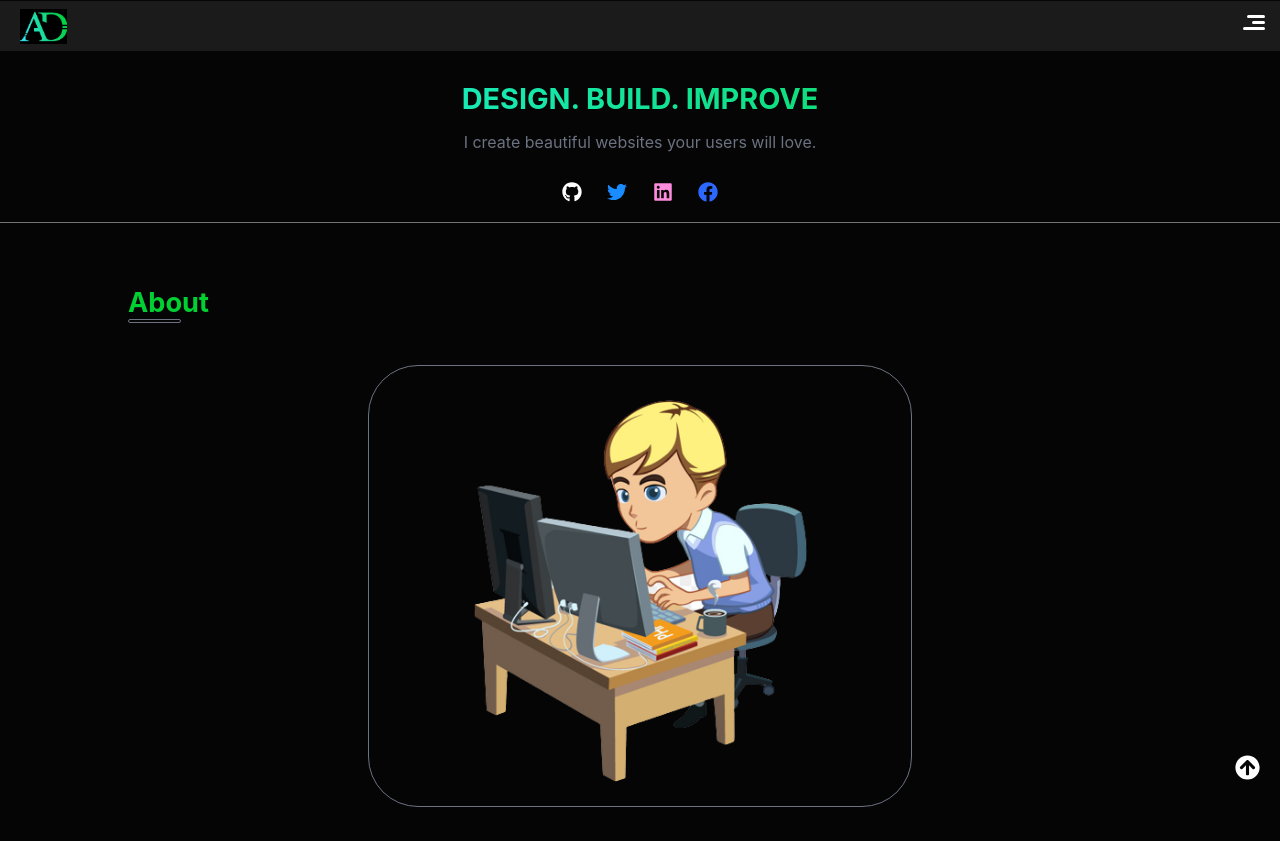
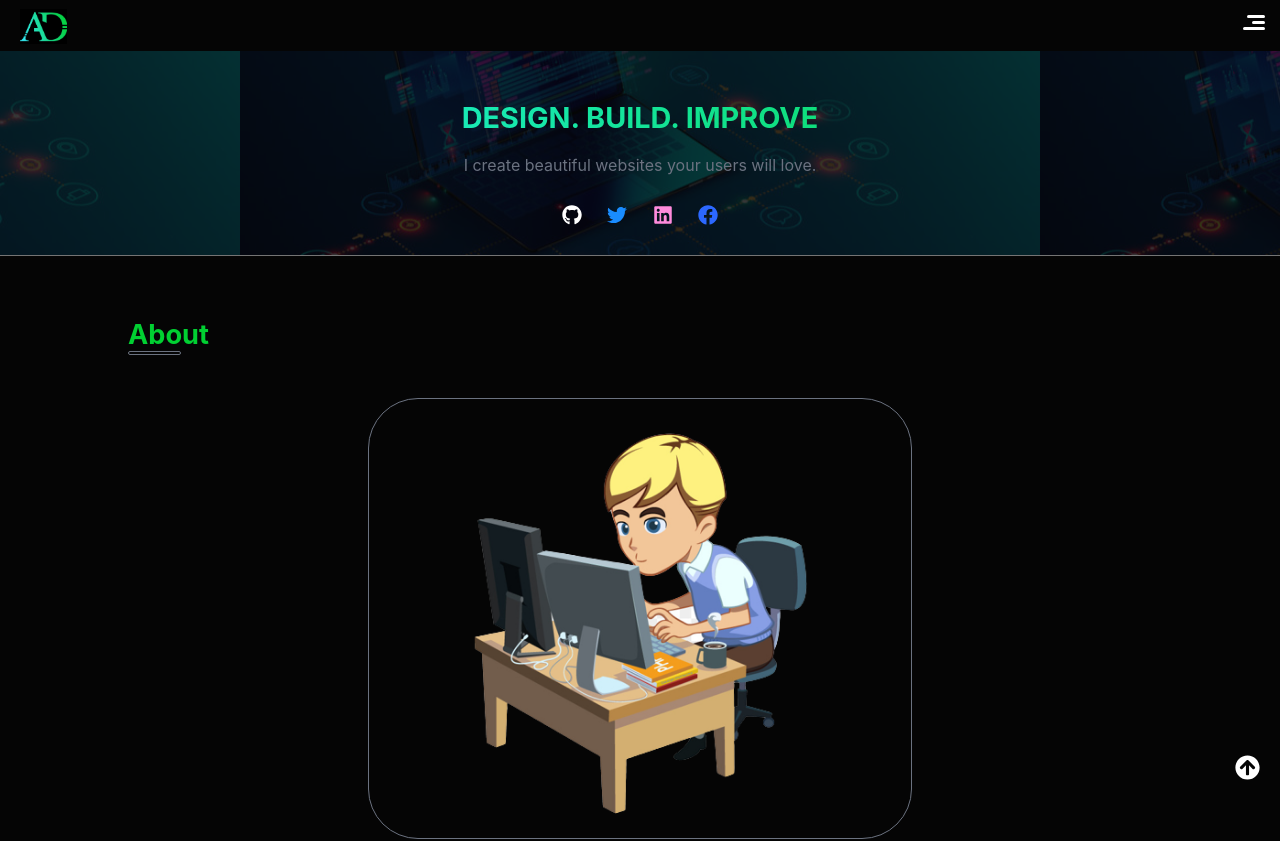
Before and after one commit to Oluwaseyi-Java/Portfolio, a React (Create React App) app in the folder portfolio/: page / in a window 1280 px wide. Shown: the top 841 px of the page. Built offline with nearby package versions, Linux system fonts and the light colour scheme.

Commit message:
updated styling

```diff
--- a/portfolio/src/App.css
+++ b/portfolio/src/App.css
@@ -13,7 +13,7 @@
 .Navigation {
     width: 100%;
     height: 50px;
-    background-color: rgb(27, 27, 27);
+    background-color: transparent;
 }
 
 #sidebarMenu {
@@ -80,9 +80,11 @@ input[class=openSidebarMenu] {
     height: 22px;
     width: 22px;
 }
-.checkProperty{
+
+.checkProperty {
     position: fixed;
 }
+
 .sidebarIconToggle:active {
     position: fixed;
 }
@@ -156,7 +158,6 @@ input[class="openSidebarMenu"]:checked~.sidebarIconToggle>.diagonal.part-2 {
 
 header {
     border-bottom: 1px solid rgb(116, 116, 116);
-    padding: 0 0 20px 0;
 }
 
 header .Navigation {
@@ -168,8 +169,26 @@ header .Navigation img {
     margin: auto 20px;
 }
 
+.overview {
+    position: relative;
+    margin-top: 0;
+    padding: 30px 0 30px 0;
+}
+
+.overview:before {
+    content: ' ';
+    position: absolute;
+    left: 0;
+    top: 0;
+    width: 100%;
+    height: 100%;
+    opacity: 0.2;
+    background: url('./components/Header/overview.jpg') center;
+}
+
 .OverviewText {
     text-align: center;
+    position: relative;
 }
 
 .OverviewText h1 {
@@ -177,7 +196,6 @@ header .Navigation img {
     -webkit-background-clip: text;
     text-transform: uppercase;
     font-size: 1.8em;
-    margin: 30px 0 0 0;
     -webkit-text-fill-color: transparent;
 }
 
@@ -190,6 +208,7 @@ header .Navigation img {
     display: flex;
     justify-content: center;
     gap: 2%;
+    position: relative;
 }
 
 .OverviewSocials .fa {
@@ -370,7 +389,7 @@ header .Navigation img {
     padding: 5px 10%;
     color: white;
     border-radius: 2px;
-    background-color: rgb(8, 196, 8);
+    background-color: rgb(5, 144, 5);
 }
 
 .ShortContact {
--- a/portfolio/src/UiData.js
+++ b/portfolio/src/UiData.js
@@ -9,8 +9,8 @@ export const ProjectData = [
         title: "To Do List",
         description: "An interactive web app to help you schedule your data. Also helps you in time management.",
         imgUrl: "Screenshot(11)",
-        websiteUrl: "www.google.com",
-        sourceUrl: "www.google.com",
+        websiteUrl: "https://todo-qwcybdacz-oluwaseyi-java.vercel.app/",
+        sourceUrl: "https://www.google.com",
         tools: ["React", "useReducer","CSS", "HTML"]
     },
     {
@@ -18,8 +18,8 @@ export const ProjectData = [
         title: "E-commerce Website",
         description: "A typical e-commerce website landing page template. ",
         imgUrl: "Screenshot(12)",
-        websiteUrl: "www.google.com",
-        sourceUrl: "www.google.com",
+        websiteUrl: "https://e-commerce-project-o9kueqvuf-oluwaseyi-java.vercel.app/",
+        sourceUrl: "https://github.com/Oluwaseyi-Java/E-commerceProject/tree/main/e-commerce",
         tools: ["React", "React Reveal","CSS", "HTML"]
     },
     {
@@ -27,8 +27,8 @@ export const ProjectData = [
         title: "Weather App",
         description: "A web app created for you to the weather of different cities around the world.",
         imgUrl: "Screenshot(13)",
-        websiteUrl: "www.google.com",
-        sourceUrl: "www.google.com",
+        websiteUrl: "https://weather-app-rose-five.vercel.app/",
+        sourceUrl: "https://github.com/Oluwaseyi-Java/WeatherApp",
         tools: ["React","Data Fetching", "CSS", "HTML"]
     },
     {
@@ -36,8 +36,8 @@ export const ProjectData = [
         title: "Quiz App",
         description: "A simple web app to take test or quiz.",
         imgUrl: "Screenshot(13)",
-        websiteUrl: "www.google.com",
-        sourceUrl: "www.google.com",
+        websiteUrl: "https://quiz-app-gray-xi.vercel.app/questions",
+        sourceUrl: "https://github.com/Oluwaseyi-Java/QuizApp/tree/main/quiz-app",
         tools: ["React","Conditional Rendering", "CSS", "HTML"]
     }
 ]
--- a/portfolio/src/components/Header/Header.jsx
+++ b/portfolio/src/components/Header/Header.jsx
@@ -10,10 +10,10 @@ const Header = () => {
 
       <div className='Navigation'>
         <img src={Logo} alt="AdeseyiLogo" />
-      <Navigation />
+        <Navigation />
       </div>
-          <Overview/>
-      </header>
+      <Overview />
+    </header>
   )
 }
 
--- a/portfolio/src/components/Header/Overview.jsx
+++ b/portfolio/src/components/Header/Overview.jsx
@@ -8,7 +8,7 @@ const Overview = () => {
 
 
   return (
-    <>
+    <div className='overview'>
       <div className='OverviewText'>
         <h1>Design. Build. Improve</h1>
         <p>I create beautiful websites your users will love.</p>
@@ -19,7 +19,7 @@ const Overview = () => {
         <FaLinkedin className='fa linkedin'  />
         <FaFacebook  className='fa facebook' />
       </div>
-    </>
+    </div>
   )
 }
 
```
Also changed, not shown: portfolio/src/components/Header/overview.jpg (added).
